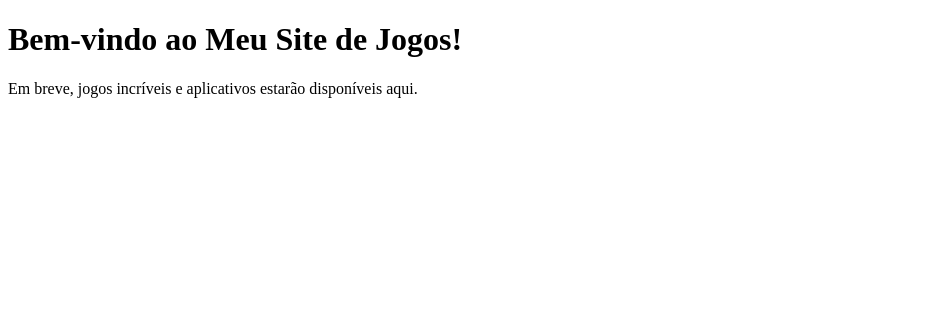
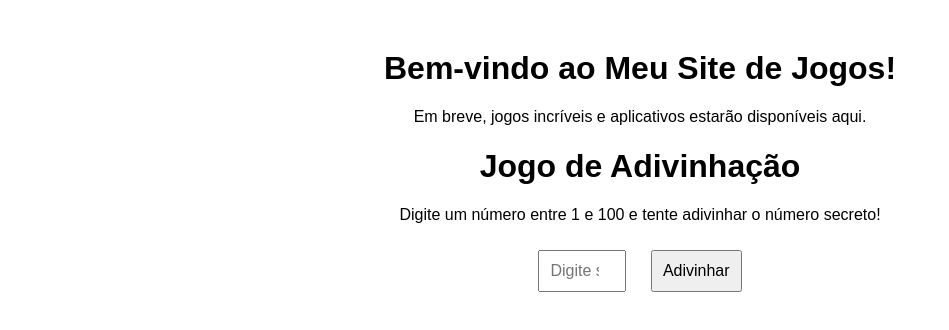
Before and after one commit to Cauansilv2/Meus-jogos, a plain HTML site: page Index.html in a window 1280 px wide. Shown: the whole page, without its empty margins (0-949 px from the left). Drawn offline with Linux system fonts and the light colour scheme.

Commit message:
Update Index.html

```diff
--- a/Index.html
+++ b/Index.html
@@ -10,3 +10,71 @@
     <p>Em breve, jogos incríveis e aplicativos estarão disponíveis aqui.</p>
 
 </body></html
+<!DOCTYPE html>
+<html lang="pt-br">
+<head>
+    <meta charset="UTF-8">
+    <meta name="viewport" content="width=device-width, initial-scale=1.0">
+    <title>Jogo de Adivinhação</title>
+    <style>
+        body {
+            font-family: Arial, sans-serif;
+            text-align: center;
+            margin-top: 50px;
+        }
+        input, button {
+            padding: 10px;
+            font-size: 16px;
+            margin: 10px;
+        }
+        .message {
+            font-size: 20px;
+            color: #333;
+        }
+        .result {
+            font-weight: bold;
+            color: green;
+        }
+    </style>
+</head>
+<body>
+    <h1>Jogo de Adivinhação</h1>
+    <p>Digite um número entre 1 e 100 e tente adivinhar o número secreto!</p>
+
+    <input type="number" id="guess" placeholder="Digite seu palpite" min="1" max="100">
+    <button onclick="checkGuess()">Adivinhar</button>
+
+    <p class="message" id="message"></p>
+
+    <script>
+        // Gera um número aleatório entre 1 e 100
+        const secretNumber = Math.floor(Math.random() * 100) + 1;
+        let attempts = 0;
+
+        // Função para verificar o palpite
+        function checkGuess() {
+            const guess = document.getElementById("guess").value;
+            const messageElement = document.getElementById("message");
+
+            if (guess == "") {
+                messageElement.textContent = "Por favor, digite um número!";
+                messageElement.style.color = "red";
+                return;
+            }
+
+            attempts++;
+
+            if (guess < secretNumber) {
+                messageElement.textContent = "Muito baixo! Tente novamente.";
+                messageElement.style.color = "blue";
+            } else if (guess > secretNumber) {
+                messageElement.textContent = "Muito alto! Tente novamente.";
+                messageElement.style.color = "blue";
+            } else {
+                messageElement.textContent = `Parabéns! Você acertou em ${attempts} tentativas. O número era ${secretNumber}.`;
+                messageElement.style.color = "green";
+            }
+        }
+    </script>
+</body>
+</html>
```
